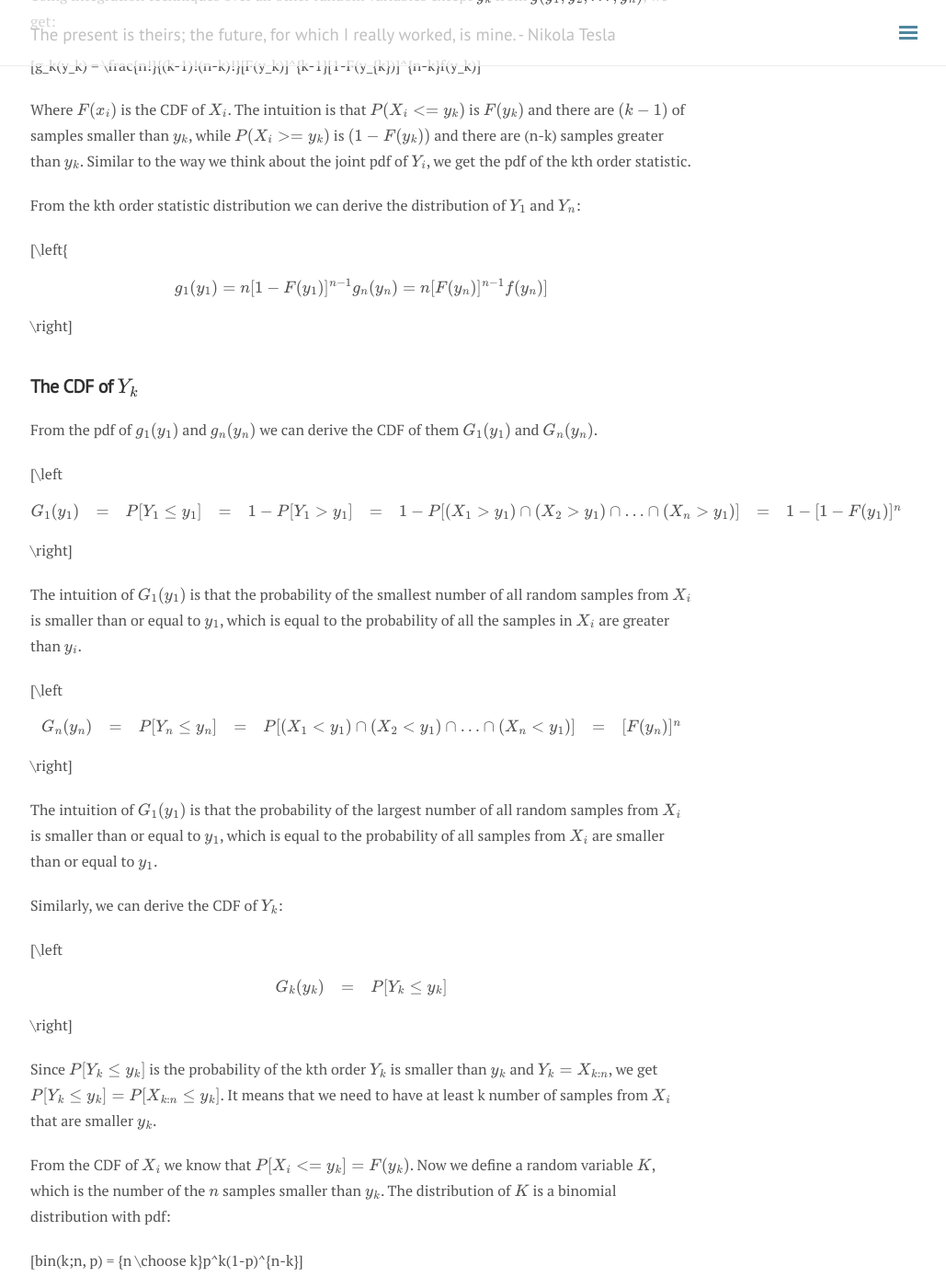
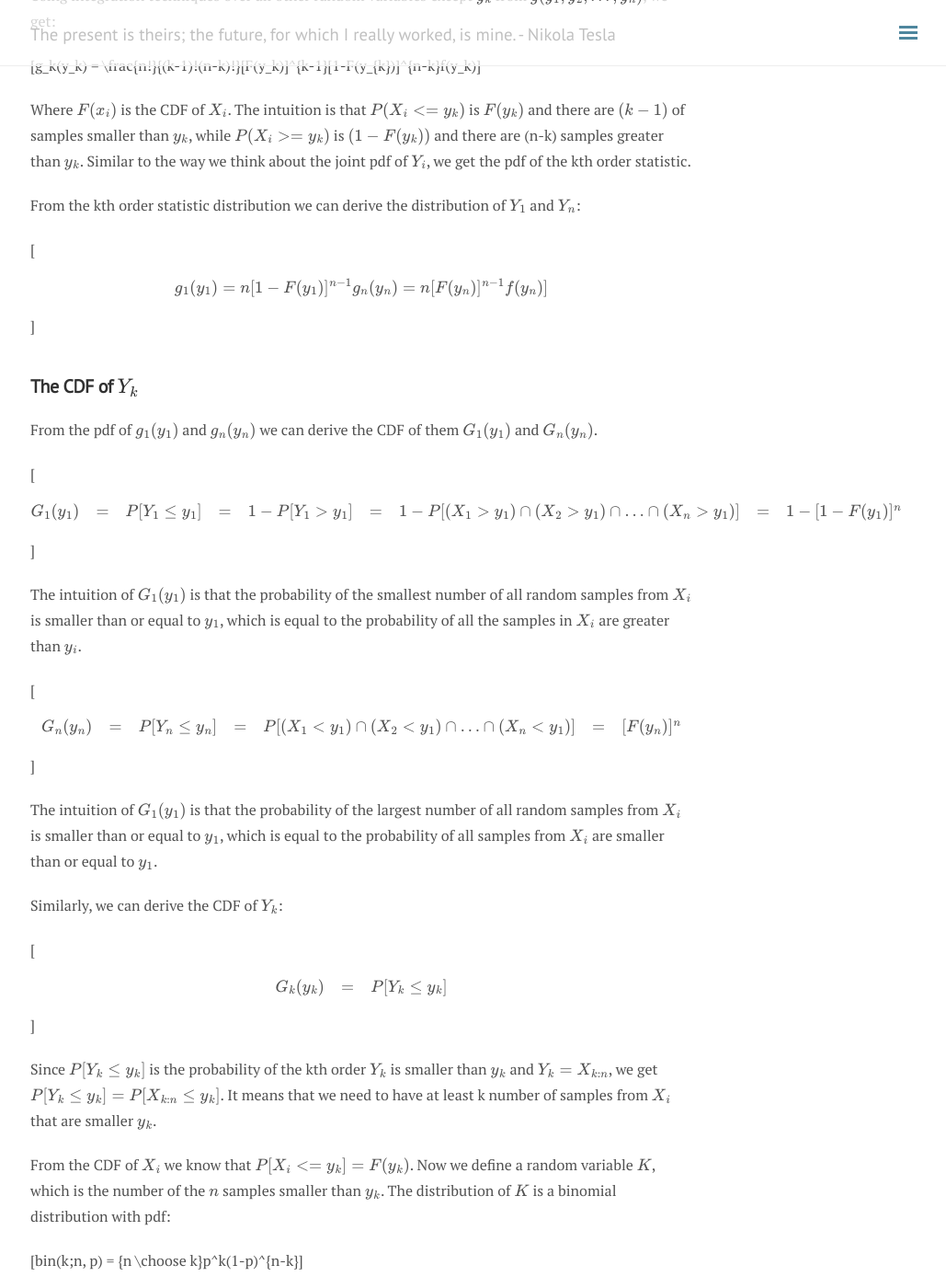
Before and after one commit to andylikescodes/andylikescodes.github.io, a Jekyll site: the page built from blog/index.html, in a window 1280 px wide and 1400 px high, scrolled down 2748 px. Shown: the whole window at 92% size, without its empty margins (247-1276 px from the left). Built offline with Jekyll 4.4.1, drawn with Linux system fonts in a browser that asks for light colours; nearby versions of some CDN libraries; formulas are drawn with MathJax 3; the list of posts is cut into pages by our own code; comment, search, counter and statistics services are not loaded; some of the changed text lies outside the part shown.

Commit message:
order statistics

```diff
--- a/_posts/2017-06-16-Order-Statistics.md
+++ b/_posts/2017-06-16-Order-Statistics.md
@@ -16,13 +16,11 @@ If we order these random samples from the smallest to the largest and name them
 
 Now we define a set of new random variables, $$Y_{i} = \{Y_1, Y_2, ...,Y_n\}$$, where $$y_{1} = x_{1:n}, y_{2} = x_{2:n}, ..., y_{n} = x_{n:n}$$. From this definition we can see that each random variable in $$Y_{i}$$ is actually a function of the n random variables from $$X_{i}$$, where:
 
-$$\left\{
-\begin{array}{lcl}
+$$\begin{array}{lcl}
 y_1=u_1(x_1,x_2,...,x_n) & = & \min(x_1,x_2,...,x_n) \\
 y_i=u_k(x_1,x_2,...,x_n) & = & i_{th}\min(x_1,x_2,...,x_n)\\
 y_n=u_n(x_1,x_2,...,x_n) & = & \max(x_1,x_2,...,x_n)
-\end{array}
- \right$$
+\end{array}$$
 
 We called this set of ordered random variables $$Y_i$$ order statistics.
 
@@ -43,45 +41,38 @@ Where $$F(x_{i})$$ is the CDF of $$X_i$$. The intuition is that $$P(X_{i}<=y_k)$
 
 From the kth order statistic distribution we can derive the distribution of $$Y_{1}$$ and $$Y_{n}$$:
 
-$$\left\{
-\begin{array}{l}
+$$\begin{array}{l}
 g_1(y_1)=n[1-F(y_1)]^{n-1} \\
 g_n(y_n)=n[F(y_n)]^{n-1}f(y_n)]
-\end{array}
- \right$$
+\end{array}$$
 
 ## The CDF of $$Y_k$$
 
 From the pdf of $$g_1(y_1)$$ and $$g_n(y_n)$$ we can derive the CDF of them $$G_1(y_1)$$ and $$G_n(y_n)$$.
 
-$$\left
-\begin{array}{lcl}
+$$\begin{array}{lcl}
 G_1(y_1)&=&P[Y_1\leq y_1] \\
 &=&1-P[Y_1>y_1]\\
 &=&1-P[(X_1>y_1)\cap(X_2>y_1)\cap...\cap(X_n>y_1)]\\
 &=&1-[1-F(y_1)]^n
-\end{array}
- \right$$
+\end{array}$$
 
 The intuition of $$G_1(y_1)$$ is that the probability of the smallest number of all random samples from $$X_i$$ is smaller than or equal to $$y_1$$, which is equal to the probability of all the samples in $$X_i$$ are greater than $$y_i$$.
 
-$$\left
-\begin{array}{lcl}
+$$\begin{array}{lcl}
 G_n(y_n)&=&P[Y_n\leq y_n] \\
 &=&P[(X_1<y_1)\cap(X_2<y_1)\cap...\cap(X_n<y_1)]\\
 &=&[F(y_n)]^n
-\end{array}
- \right$$
+\end{array}$$
 
 The intuition of $$G_1(y_1)$$ is that the probability of the largest number of all random samples from $$X_i$$ is smaller than or equal to $$y_1$$, which is equal to the probability of all samples from $$X_i$$ are smaller than or equal to $$y_1$$.
 
 Similarly, we can derive the CDF of $$Y_k$$:
 
-$$\left
+$$
 \begin{array}{lcl}
 G_k(y_k)&=&P[Y_k\leq y_k]
-\end{array}
- \right$$
+\end{array}$$
 
 Since $$P[Y_k\leq y_k]$$ is the probability of the kth order $$Y_k$$ is smaller than $$y_k$$ and $$Y_k = X_{k:n}$$, we get $$P[Y_k\leq y_k] = P[X_{k:n}\leq y_k]$$. It means that we need to have at least k number of samples from $$X_{i}$$ that are smaller $$y_k$$.
 
@@ -93,19 +84,17 @@ where $$p=P[X_{i}<=y_k]=F(y_k)$$.
 
 Then we can calculate the probability of at least $$k$$ number of $$X_i$$ are smaller than $$y_k$$, $$P[K>=k]$$, by following the CDF of bin(k;n,p):
 
-$$\left
-\begin{array}{lcl}
+$$\begin{array}{lcl}
 P[K>=k]&=&1-P[K<k]\\
 &=&1 - \sum_{j=0}^{k-1}bin(j;n,p)\\
 &=&\sum_{j=k}^{n}bin(j;n,p)\\
 &=&\sum_{j=k}^{n}{n \choose j}[F(y_k)]^j[1-F(y_k)]^{n-j}
-\end{array}
- \right$$
+\end{array}$$
 
 Then we can conclude that:
 
-$$\left\begin{array}{lcl}
-G_k(y_k)&=&P[Y_k\leq y_k]\\&=&P[K>=k]\\&=&\sum_{j=k}^{n}{n \choose j}[F(y_k)]^j[1-F(y_k)]^{n-j}\end{array}\right$$
+$$\begin{array}{lcl}
+G_k(y_k)&=&P[Y_k\leq y_k]\\&=&P[K>=k]\\&=&\sum_{j=k}^{n}{n \choose j}[F(y_k)]^j[1-F(y_k)]^{n-j}\end{array}$$
 
 ## Application
 
```
